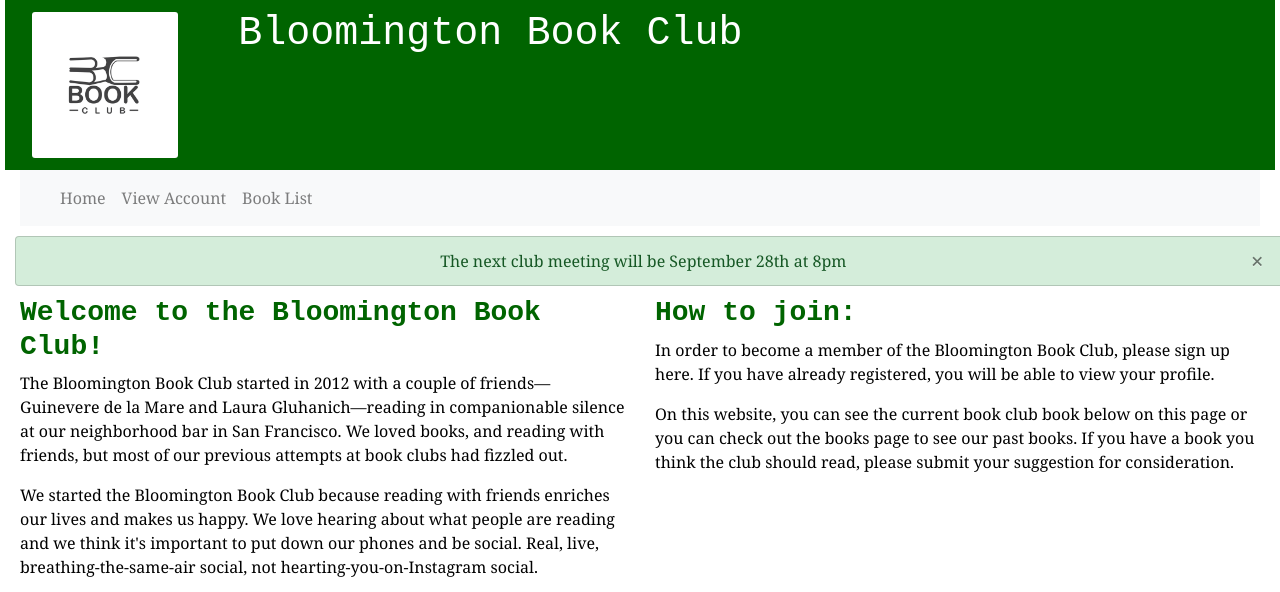
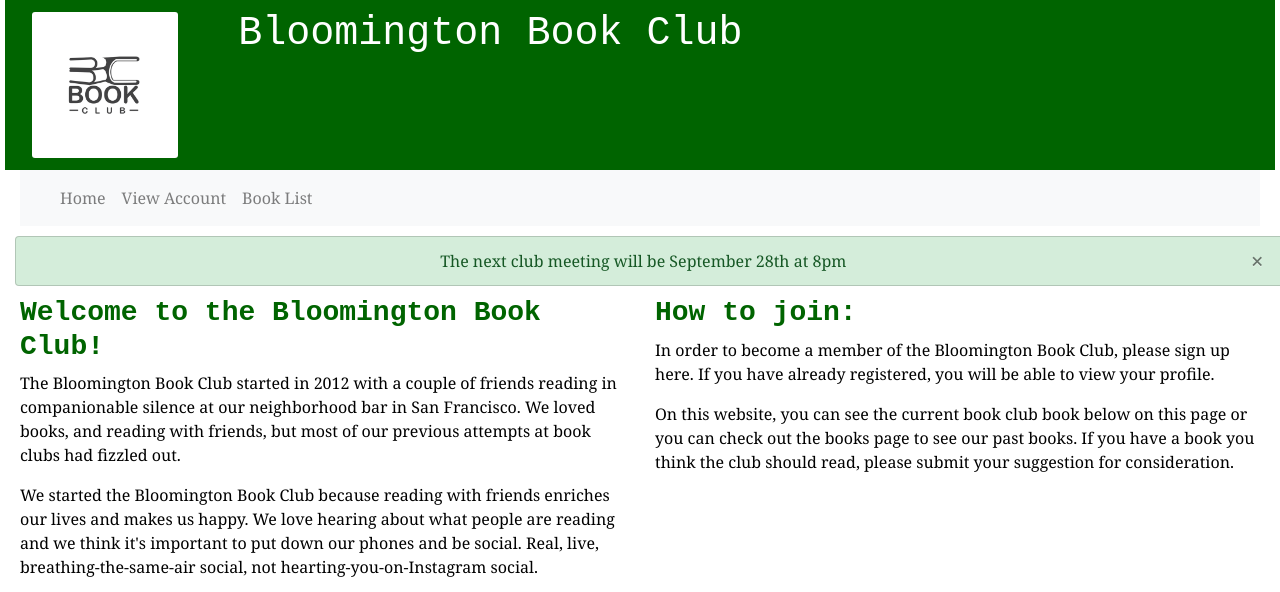
Before and after one commit to kaifoste/2-simple-docker-js-kaifoste, a plain HTML site: page app/public/index.html in a window 1280 px wide. Shown: the top 592 px of the page. Drawn offline with nearby package versions, Linux system fonts and the light colour scheme.

Commit message:
Error Correction

```diff
--- a/app/public/index.html
+++ b/app/public/index.html
@@ -42,7 +42,7 @@
   <main class="row">
   <div class="alert alert-success col-lg-12 col-md-12 col-sm-12 col-xs-12" role="alert">The next club meeting will be September 28th at 8pm<a href="" class="close" data-dismiss="alert">&times;</a></div>
 
-  <div class="col-lg-6 col-md-6 col-sm-12 col-xs-12"><h3>Welcome to the Bloomington Book Club!</h3> <p>The Bloomington Book Club started in 2012 with a couple of friends—Guinevere de la Mare and Laura Gluhanich—reading in companionable silence at our neighborhood bar in San Francisco. We loved books, and reading with friends, but most of our previous attempts at book clubs had fizzled out.</p>
+  <div class="col-lg-6 col-md-6 col-sm-12 col-xs-12"><h3>Welcome to the Bloomington Book Club!</h3> <p>The Bloomington Book Club started in 2012 with a couple of friends reading in companionable silence at our neighborhood bar in San Francisco. We loved books, and reading with friends, but most of our previous attempts at book clubs had fizzled out.</p>
 
 <p>We started the Bloomington Book Club because reading with friends enriches our lives and makes us happy. We love hearing about what people are reading and we think it's important to put down our phones and be social. Real, live, breathing-the-same-air social, not hearting-you-on-Instagram social.</p></div>
 
```
Also changed, not shown: app/public/books.html (+1 -1 lines).
